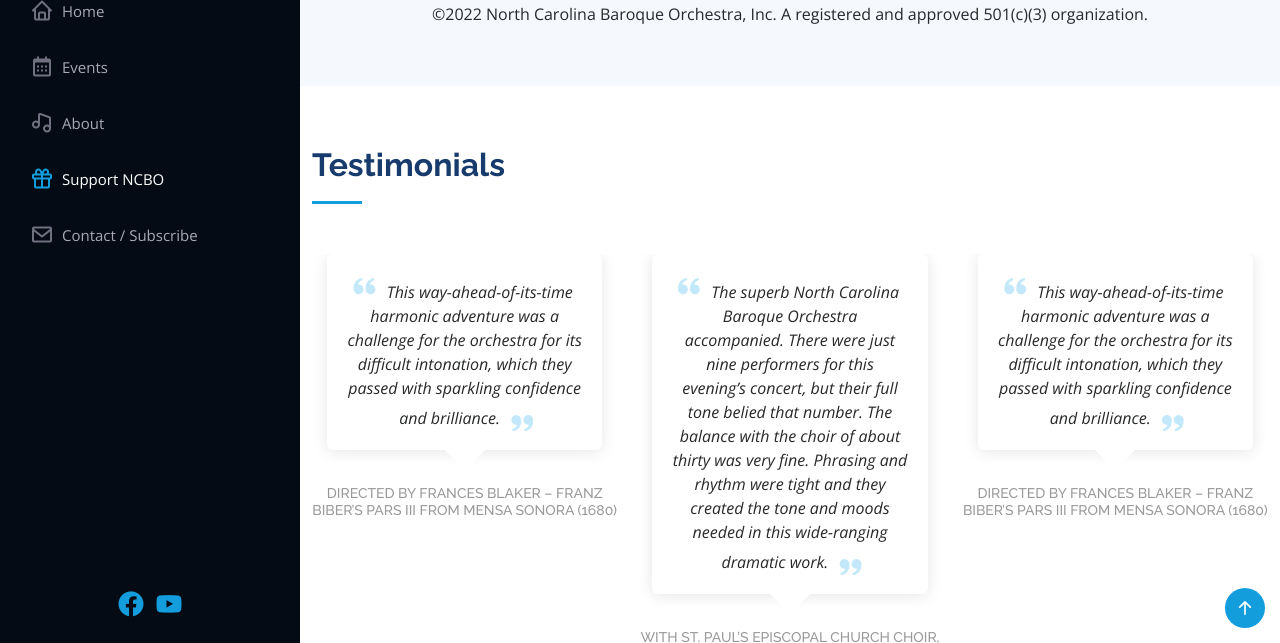
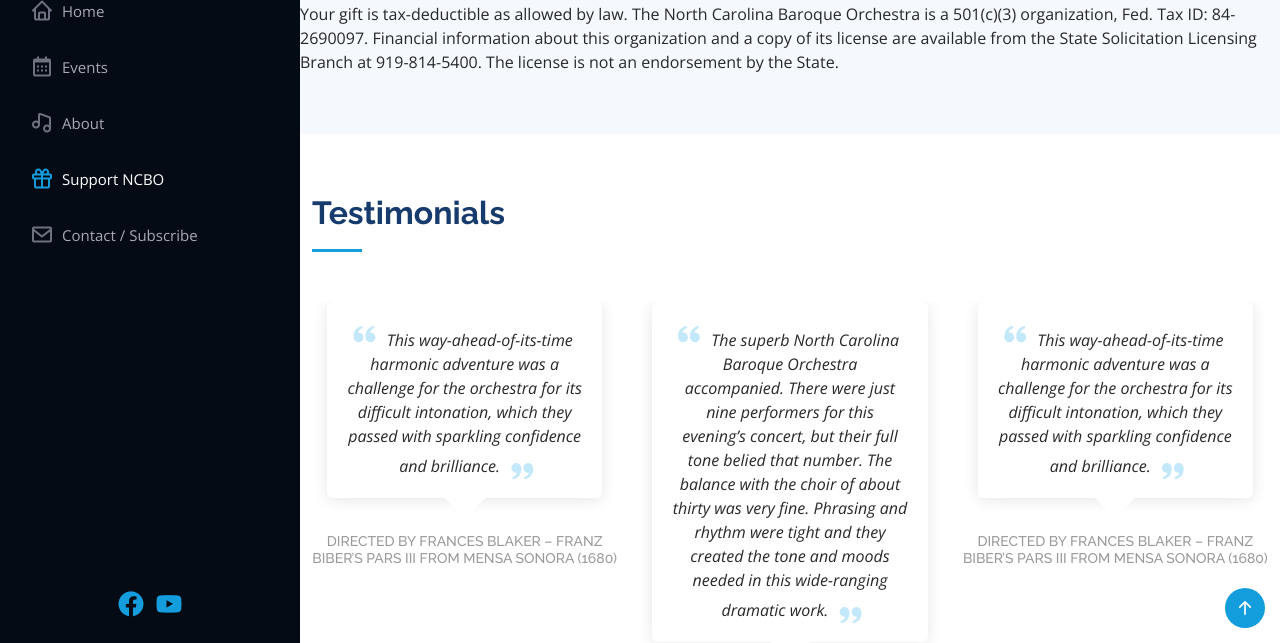
Before and after one commit to ncbaroqueorchestra/ncboweb, a Jekyll site: the page built from index.md, in a window 1280 px wide and 900 px high, scrolled down 4742 px, cut to the strip 257-900 px from the top of the window. Built offline with Jekyll 4.4.1, drawn with Linux system fonts in a browser that asks for light colours; comment, search, counter and statistics services are not loaded.

Commit message:
Added 501-c-3 message

```diff
--- a/_layouts/home.html
+++ b/_layouts/home.html
@@ -168,7 +168,7 @@
         </div>
         <div class="row" data-aos="fade-up">
             <div class="col-lg-12 d-flex justify-content-center">
-                ©2022 North Carolina Baroque Orchestra, Inc. A registered and approved 501(c)(3) organization.
+                Your gift is tax-deductible as allowed by law. The North Carolina Baroque Orchestra is a 501(c)(3) organization, Fed. Tax ID:  84-2690097. Financial information about this organization and a copy of its license are available from the State Solicitation Licensing Branch at 919-814-5400. The license is not an endorsement by the State.
             </div>
         </div>
     </section>
```
Also changed, not shown: 2 other files.
